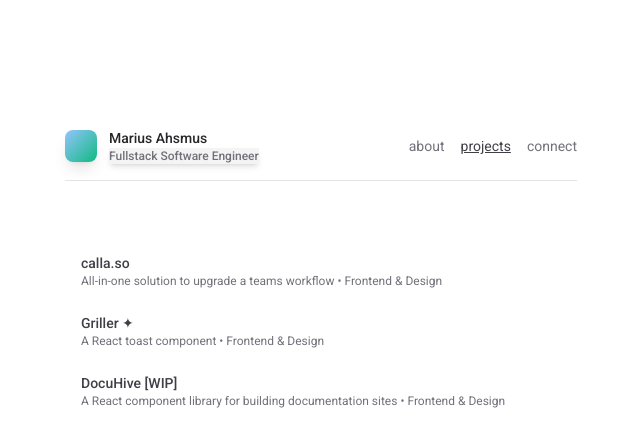
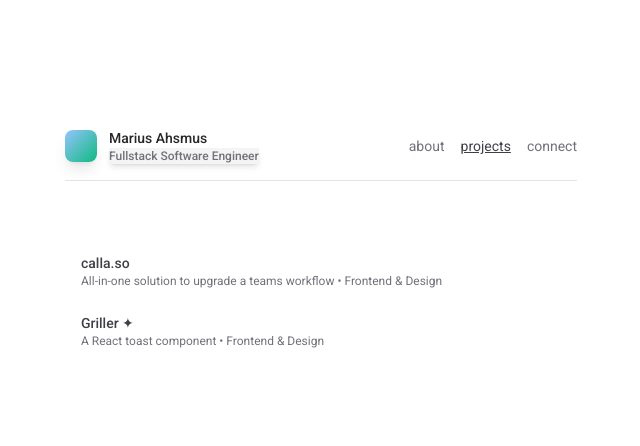
Before and after one commit to mvriu5/portfolio, a Next.js app: page / in a window 1280 px wide. Shown: the top 446 px of the page, without its empty margins (319-959 px from the left). Built offline with nearby package versions, Linux system fonts and the light colour scheme.

Commit message:
feat: removed docuhive

```diff
--- a/src/components/views/ProjectView.tsx
+++ b/src/components/views/ProjectView.tsx
@@ -12,7 +12,6 @@ export const ProjectView: React.FC = () => {
     const projects = [
         { key: 1, title: "calla.so", description: "All-in-one solution to upgrade a teams workflow", job: "Frontend & Design", link: null},
         { key: 2, title: "Griller ✦", description: "A React toast component", job: "Frontend & Design", link: "https://griller.ahsmus.com"},
-        { key: 3, title: "DocuHive [WIP]", description: "A React component library for building documentation sites", job: "Frontend & Design", link: null}
     ];
 
     return (
```
